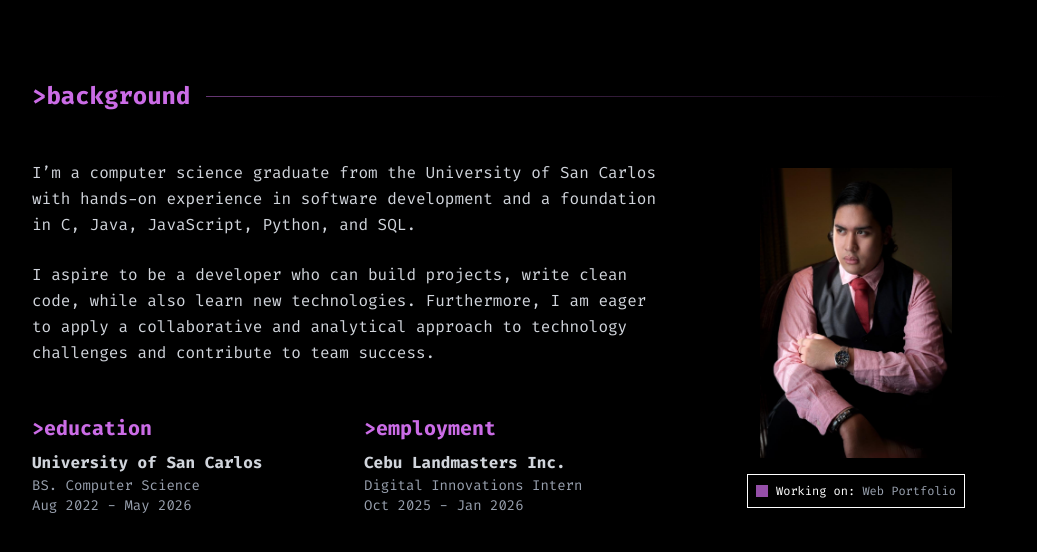
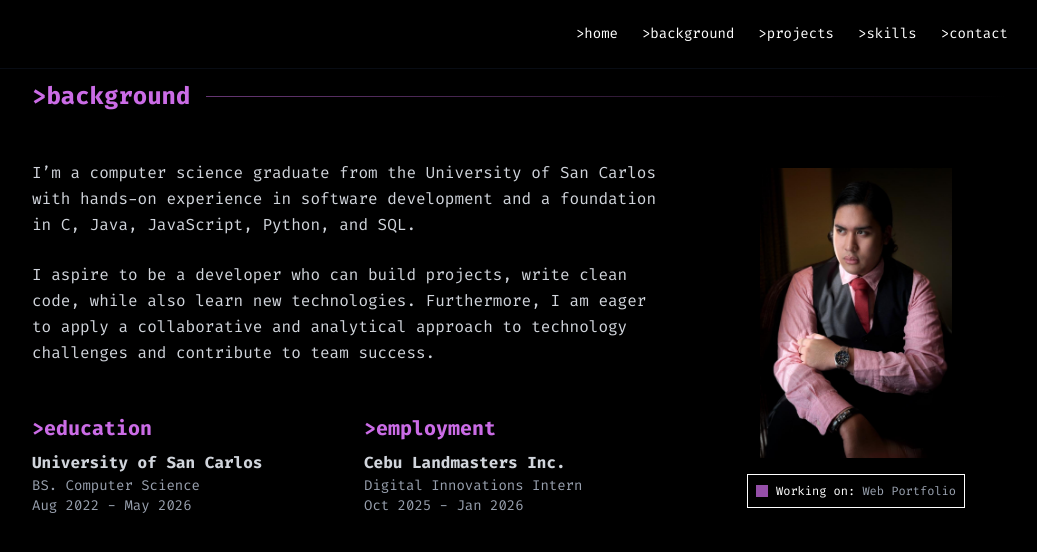
Before and after one commit to Siegescript/siegescript.github.io, a React app: page / in a window 1280 px wide. Shown: the top 552 px of the page, without its empty margins (120-1157 px from the left). Built offline with nearby package versions, Linux system fonts and the light colour scheme; the HTML template or start-up script is replaced by a standard one.

Commit message:
feat: created navbar

```diff
--- a/src/App.jsx
+++ b/src/App.jsx
@@ -1,4 +1,5 @@
 import { useState } from 'react'
+import Navbar from './components/Navbar'
 import Background from './sections/Background'
 
 function App() {
@@ -6,6 +7,7 @@ function App() {
   return (
     <div className="relative min-h-screen bg-black overflow-x-hidden selection:bg-[#b55fe6] selection:text-black">
 
+      <Navbar />
       <main className="space-y-12">
         <Background/>
       </main>
--- a/src/components/Navbar.jsx
+++ b/src/components/Navbar.jsx
@@ -0,0 +1,21 @@
+function Navbar() {
+  const links = ['home', 'background', 'projects', 'skills', 'contact'];
+
+  return (
+    <nav className="fixed top-0 right-0 w-full z-50 bg-black/80 backdrop-blur-sm border-b border-gray-900/50">
+      <div className="flex justify-end p-6 max-w-5xl mx-auto space-x-6 text-sm text-white-400">
+        {links.map((link) => (
+          <a
+            key={link}
+            href={`#${link}`}
+            className="hover:text-white transition-colors"
+          >
+            &gt;{link}
+          </a>
+        ))}
+      </div>
+    </nav>
+  );
+}
+
+export default Navbar;
```
